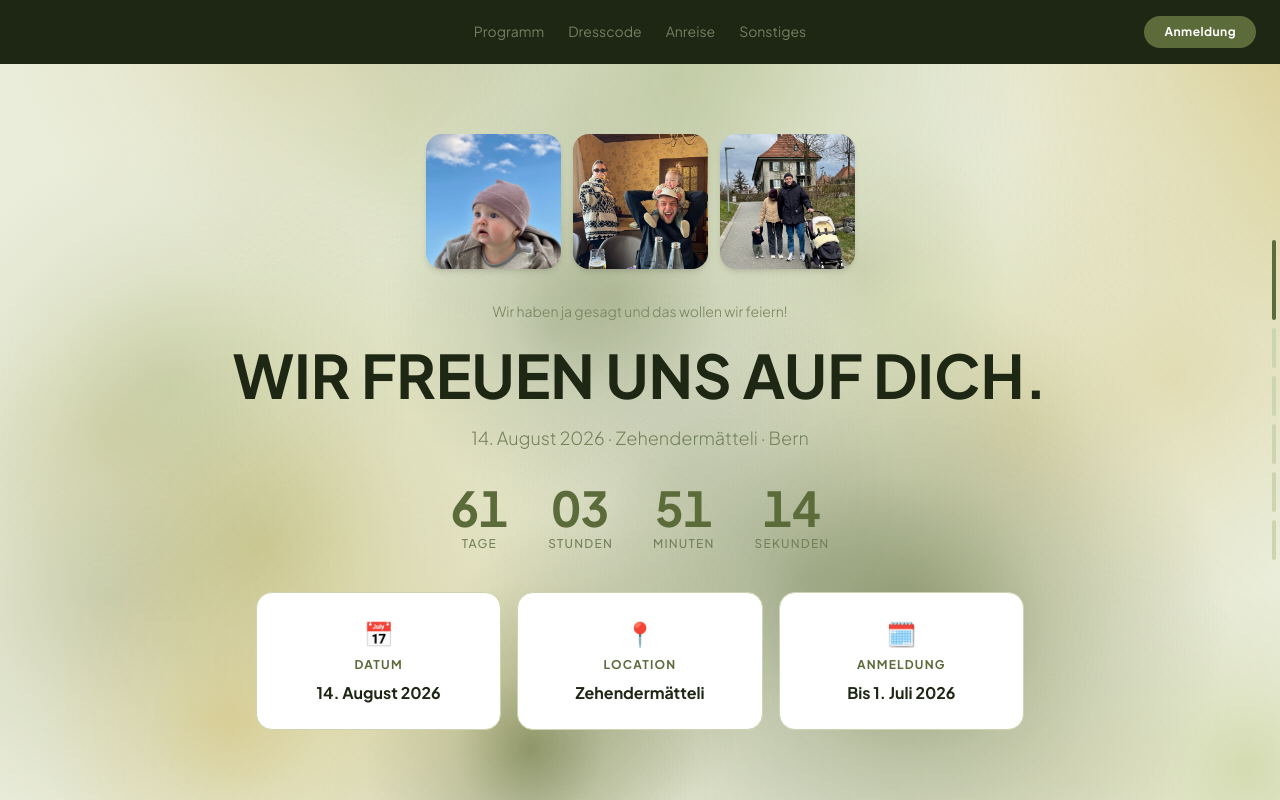
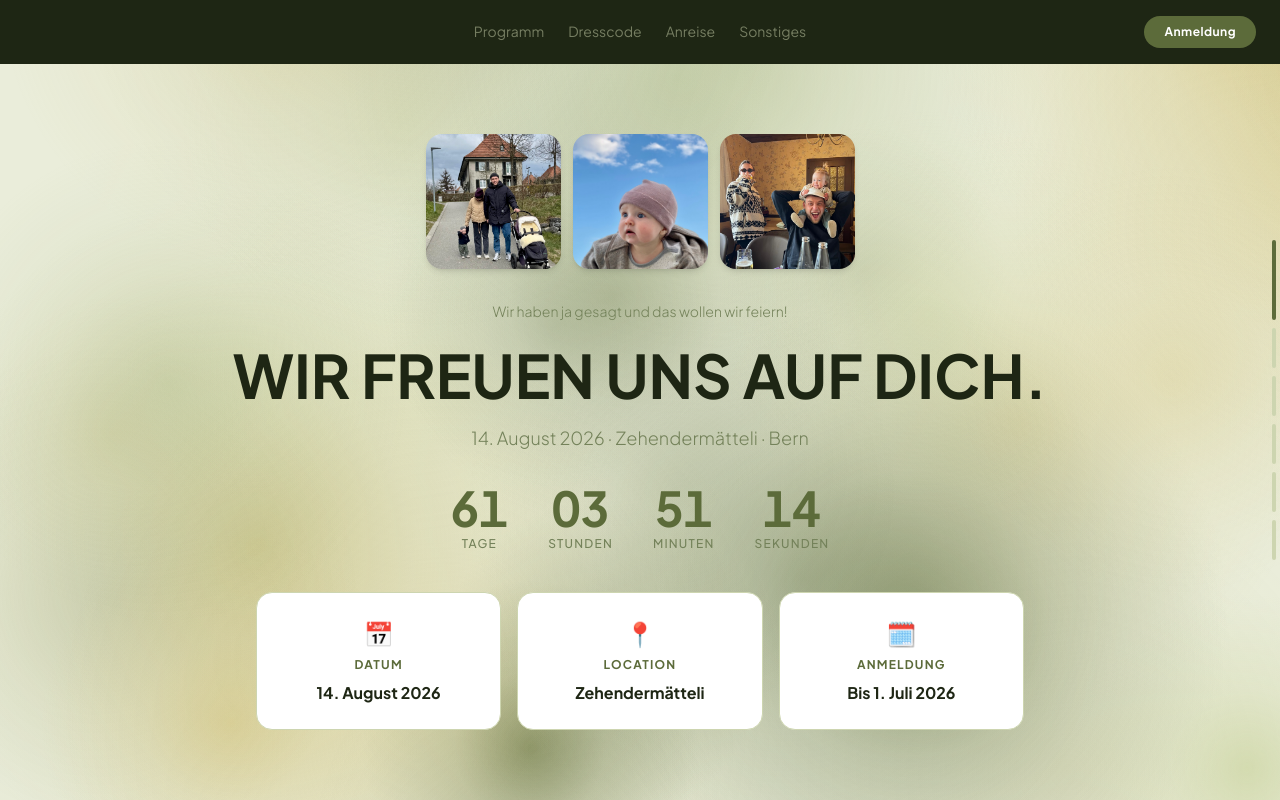
Before and after one commit to laurentb-wq/hochzeit-mila, a Next.js app: page / in a window 1280 px wide. Shown: the top 800 px of the page. Built offline with nearby package versions, Linux system fonts and the light colour scheme.

Commit message:
Fix image order to 1-2-3 in intro and hero

```diff
--- a/app/components/FullPageLayout.tsx
+++ b/app/components/FullPageLayout.tsx
@@ -170,7 +170,7 @@ export default function FullPageLayout() {
       <section ref={el => { sectionRefs.current[0] = el; }} style={sectionStyle}>
         <div className="flex flex-col items-center justify-center text-center px-6 py-10 flex-1">
           <div className="flex justify-center gap-2 sm:gap-3 mb-8">
-            {["/Mibilabo2.JPG", "/mibilabo3.JPG", "/Mibilabo1.jpg"].map((src, i) => (
+            {["/Mibilabo1.jpg", "/Mibilabo2.JPG", "/Mibilabo3.JPG"].map((src, i) => (
               <div key={i} className="rounded-2xl overflow-hidden shadow-md" style={{ width: "clamp(80px, 25vw, 135px)", height: "clamp(80px, 25vw, 135px)" }}>
                 <img src={src} alt="" className="w-full h-full object-cover" />
               </div>
--- a/app/components/ScrollIntro.tsx
+++ b/app/components/ScrollIntro.tsx
@@ -63,9 +63,9 @@ function useBokehCanvas() {
 }
 
 const SLIDES = [
-  { src: "/Mibilabo2.JPG",  title: "WIR HABEN GEHEIRATET" },
-  { src: "/mibilabo3.JPG",  title: "DAS WOLLEN WIR FEIERN" },
-  { src: "/Mibilabo1.jpg",  title: "BIST DU DABEI?" },
+  { src: "/Mibilabo1.jpg",  title: "WIR HABEN GEHEIRATET" },
+  { src: "/Mibilabo2.JPG",  title: "DAS WOLLEN WIR FEIERN" },
+  { src: "/Mibilabo3.JPG",  title: "BIST DU DABEI?" },
 ];
 
 const DURATION = 2000;
```
